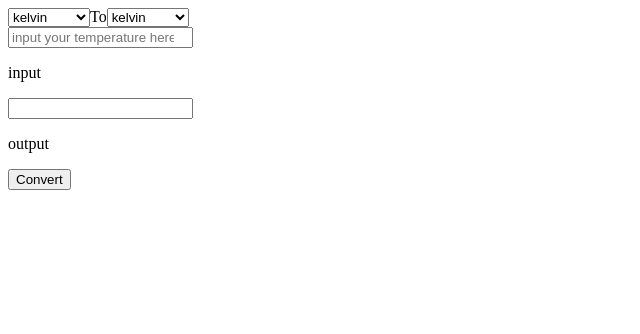
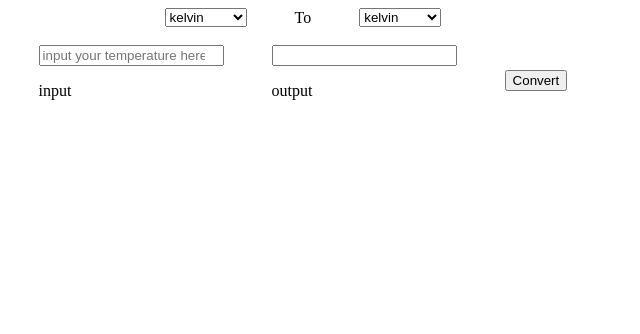
Before and after one commit to azanra/personal-temperature-converter, a plain HTML site: page index.html in a window 1280 px wide. Shown: the whole page, without its empty margins (0-640 px from the left). Drawn offline with Linux system fonts and the light colour scheme.

Commit message:
Position input and convert container

```diff
--- a/style/style.css
+++ b/style/style.css
@@ -2,7 +2,7 @@
   display: grid;
   grid-template-columns: 2fr 1fr;
   grid-template-rows: repeat(3, 1fr);
-  width: 80%;
+  width: 70%;
 }
 
 .history-container {
@@ -14,3 +14,15 @@
   grid-row: 1 / 2;
   grid-column: 2 / 3;
 }
+
+.convert-container {
+  margin-bottom: 3%;
+}
+
+.input-container,
+.convert-container {
+  display: flex;
+  justify-content: center;
+  align-items: center;
+  gap: 3rem;
+}
```
